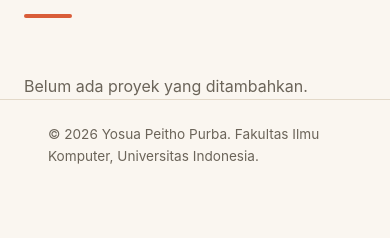
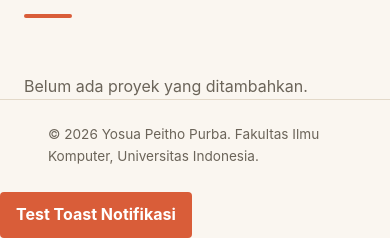
Before and after one commit to yosua2555/myportofolio, a Django app: page / in a window 390 px wide; the page is wider, and only the part inside the window is pictured. Shown: the part 1581-1819 px from the top of that part. Before the commit the page ends 1745 px from the top of that part, so only its background shows below. Run offline with Django 5.2, Linux system fonts and the light colour scheme; data that the repository does not hold is empty.

Commit message:
Mengimplementasi Notifikasi Toast

```diff
--- /dev/null
+++ b/static/js/toast.js
@@ -0,0 +1,44 @@
+let toastTimer;
+
+function showToast(title, message, type = 'normal', duration = 3000) {
+  const toastComponent = document.getElementById('toast-component');
+  const toastTitle = document.getElementById('toast-title');
+  const toastMessage = document.getElementById('toast-message');
+
+  if (!toastComponent) return;
+
+  // Hapus class tipe sebelumnya
+  toastComponent.classList.remove('toast-success', 'toast-error', 'toast-normal');
+
+  // Terapkan class baru berdasarkan tipe
+  if (type === 'success') {
+    toastComponent.classList.add('toast-success');
+  } else if (type === 'error') {
+    toastComponent.classList.add('toast-error');
+  } else {
+    toastComponent.classList.add('toast-normal');
+  }
+
+  // Perbarui konten teks
+  if (toastTitle) toastTitle.textContent = title;
+  if (toastMessage) toastMessage.textContent = message;
+
+  // Batalkan timer sebelumnya jika toast masih tampil
+  clearTimeout(toastTimer);
+
+  // Animasi muncul
+  if (!toastComponent.matches(':popover-open')) {
+    toastComponent.showPopover();
+    void toastComponent.offsetHeight; // paksa browser menghitung style agar transisi berjalan
+  }
+
+  toastComponent.classList.remove('toast-hidden');
+  toastComponent.classList.add('toast-show');
+
+  // Animasi hilang otomatis
+  toastTimer = setTimeout(() => {
+    toastComponent.classList.remove('toast-show');
+    toastComponent.classList.add('toast-hidden');
+    toastTimer = setTimeout(() => toastComponent.hidePopover(), 300);
+  }, duration);
+}
--- a/templates/base.html
+++ b/templates/base.html
@@ -39,5 +39,12 @@
             <p>&copy; 2026 {{ name }}. Fakultas Ilmu Komputer, Universitas Indonesia.</p>
         </div>
     </footer>
+
+    {% include "components/toast.html" %}
+    <script src="{% static 'js/toast.js' %}"></script>
+
+    <button type="button" class="button" onclick="showToast('Berhasil!', 'Ini adalah pesan notifikasi toast uji coba.', 'success')">
+    Test Toast Notifikasi
+    </button>
 </body>
 </html>
--- /dev/null
+++ b/templates/components/toast.html
@@ -0,0 +1,10 @@
+{% load static %}
+<div id="toast-component" class="toast" popover="manual">
+    <div class="toast-header">
+        <strong id="toast-title">Notification</strong>
+        <button type="button" class="toast-close" onclick="document.getElementById('toast-component').hidePopover()">&times;</button>
+    </div>
+    <div id="toast-body" class="toast-body">
+        Sample message goes here.
+    </div>
+</div>
```
Also changed, not shown: static/css/style.css (+49 -0 lines).
